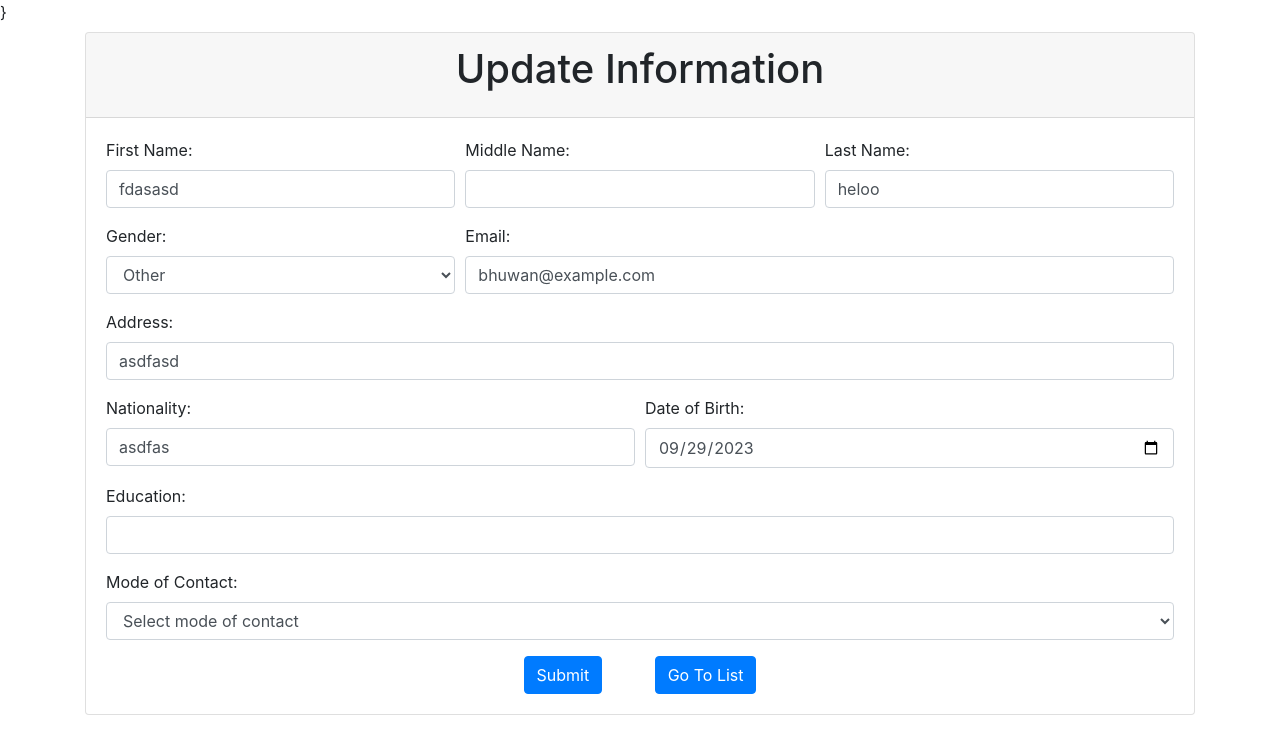
After one commit to prajwal-stha/technical-assessment-python, a Django app: page /form/modify/2/ in a window 1280 px wide. The commit adds this page. Shown: the top 754 px of the page. Run offline with Django 4.2, Linux system fonts and the light colour scheme; a user stored in the database is signed in; data comes from the database, SQL or seed files in the repository; both versions use the stored data as it was after the commit; some libraries are stand-ins or nearby versions.

Commit message:
added edit form created login check for superuser form list is dispalyed to the superuser only crud operation is created, update is not happening, need check onto it

```diff
--- a/hazesoft_form_core/forms.py
+++ b/hazesoft_form_core/forms.py
@@ -6,4 +6,4 @@ class HazeSoftForm(forms.ModelForm):
         model = HazeSoftFormModel
         fields = [
             'first_name', 'last_name',
-            'gender', 'address']
+            'gender', 'address', 'dob', 'nationality']
--- a/hazesoft_form_core/models.py
+++ b/hazesoft_form_core/models.py
@@ -16,6 +16,7 @@ class HazeSoftFormModel(TimeStampModel):
     last_name = models.CharField(max_length=100)
     gender = models.CharField(max_length=50)
     address = models.CharField(max_length=50)
+    email = models.CharField(max_length=100, default='bhuwan@example.com')
     nationality = models.CharField(max_length=50)
     dob = models.CharField(max_length=50, verbose_name='Date of Birth')
     education = models.CharField(max_length=50, verbose_name='Education')
--- a/hazesoft_form_core/views.py
+++ b/hazesoft_form_core/views.py
@@ -1,19 +1,19 @@
 """Only validated form is processed here"""
 
 from django.shortcuts import render
+from django.shortcuts import get_object_or_404
+
 
 from .models import HazeSoftFormModel
 from .forms import HazeSoftForm
 
 # Create your views here.
 def create_form(request):
-    print("IM here")
     print(request.POST)
     if request.method == "POST":
-        print("IM here 2")
         hazesoft_form = HazeSoftForm(request.POST)
         if hazesoft_form.is_valid():
-            print("IM here 3")
+            # HazeSoftFormModel(**request.POST).save()
             hazesoft_form.save()
             return True
     return False
@@ -25,8 +25,31 @@ def read_form(request, id: int=None):
         data = HazeSoftFormModel.objects.all().values()
     return data
 
-def update_form(request):
-    pass
+def update_form(request, item_id):
+    print('I am here')
+    print(item_id)
+    try:
+        item = HazeSoftFormModel.objects.get(id=item_id)
+        print('item i ', item)
+    except:
+        return False
 
-def delete_form(request):
-    pass
+    if request.method == 'POST':
+        print('I am here 2')
+        hazesoft_form = HazeSoftForm(request.POST, instance=item)
+        if hazesoft_form.is_valid():
+            hazesoft_form.save()
+            item = HazeSoftFormModel.objects.get(id=item_id)
+            print(f"---{item.email}")
+    else:
+        form = HazeSoftForm(instance=item)
+        print(f"My form  {form}")
+    return item
+
+
+def delete_form(request, item_id):
+    item = HazeSoftFormModel.objects.get(id=item_id)
+    if item:
+        item.delete()
+        return True
+    return False
--- a/hazesoft_form_front/urls.py
+++ b/hazesoft_form_front/urls.py
@@ -4,7 +4,9 @@ from django.urls import path
 from . import views
 
 urlpatterns = [
-    path("", views.form_view, name='form-view'),
+    path("create/", views.form_view, name='form-view'),
     path("save/", views.register_form, name='form-register'),
     path("list/", views.get_form, name='form-list'),
+    path("modify/<int:item_id>/", views.update_form, name='form-modify'),
+    path("delete/<int:item_id>/", views.remove_form, name='form-delete'),
 ]
--- a/hazesoft_form_front/views.py
+++ b/hazesoft_form_front/views.py
@@ -1,36 +1,47 @@
 from django.shortcuts import render, redirect
+from django.contrib import messages
+from django.contrib.auth.decorators import user_passes_test
+
 
 from hazesoft_form_core import views as core_views
-from django.contrib import messages
+from hazesoft_form_core import forms as core_forms
+
+from hazesoft_users.permissions import superuser_required
+
+def form_view(request):
+	form = core_forms.HazeSoftForm()
+	return render(request, "hazesoft_form_front/form.html", {'form': form})
 
 
-# create a function
-def form_view(request):
-	return render(request, "hazesoft_form_front/form.html")
-
 def register_form(request):
-	print(f"Hello {request.POST}")
 	is_created = core_views.create_form(request=request)
 	if is_created:
 		messages.success(request, 'Form created successfully')
 	else:
-		messages.warning(request, 'Form creation issues')
+		messages.warning(request, 'Form creation failed')
 	return redirect('form-view')
 
+@superuser_required
 def get_form(request):
-	# todo: validate user is superadmin or not
-	# todo: read is only allowed to superadmin user
-	# todo: get id as param
+	print("get form", request.user)
 	data = core_views.read_form(request=request, id=None)
-	return render(request, 'hazesoft_form_front/form_list.html', data)
+	return render(request, 'hazesoft_form_front/form_list.html', {'data': data})
 
+@superuser_required
+def update_form(request, item_id):
+	print("update form", request.user)
+	item = core_views.update_form(request=request, item_id=item_id)
+	return render(request, 'hazesoft_form_front/edit.html', {'item': item})
 
-def update_form(request):
-	# todo: validate user is superadmin or not
-	# todo: updating form value is only allowed to superadmin user
-	pass
-
-def remove_form(request):
-	# todo: validate user is superadmin or not
-	# todo: deletion is only allowed to superadmin user
-	pass
+@superuser_required
+def remove_form(request, item_id):
+	print("remove form", request.user)
+	if not item_id:
+		messages.warning(request, 'Item id is not provided')
+	try:
+		status = core_views.delete_form(request=request, item_id=item_id)
+		if status:
+			messages.success(request, f'Item with id {item_id} deleted succesfully')
+	except:
+		messages.error(request, 'Error deleting item')
+	return redirect('form-list')
--- /dev/null
+++ b/hazesoft_users/permissions.py
@@ -0,0 +1,10 @@
+from django.shortcuts import redirect
+from django.contrib import messages
+
+def superuser_required(view_func):
+    def wrapped_view(request, *args, **kwargs):
+        if not request.user.is_authenticated or not request.user.is_superuser:
+            messages.warning(request, 'Do login for access.')
+            return redirect('user-login')
+        return view_func(request, *args, **kwargs)
+    return wrapped_view
--- a/hazesoft_users/urls.py
+++ b/hazesoft_users/urls.py
@@ -5,4 +5,5 @@ from . import views
 
 urlpatterns = [
     path("login/", views.login_form_view, name='user-login'),
+    path("logout/", views.logout_view, name='user-logout'),
 ]
--- /dev/null
+++ b/requirements.txt
@@ -0,0 +1,5 @@
+asgiref==3.7.2
+Django==4.2.5
+sqlparse==0.4.4
+typing_extensions==4.8.0
+tzdata==2023.3
--- /dev/null
+++ b/templates/hazesoft_form_front/edit.html
@@ -0,0 +1,93 @@
+{% extends "base.html" %}
+
+{% block content %}
+    {% if messages %}
+        {{% for message in messages %}
+            <div class="alert alert-{{ message.tags}}">
+                {{ message }}
+            </div>
+        {% endfor %}
+    {% endif %}}
+
+    <div class="container mt-2">
+        <div class="card">
+            <div class="card-header">
+                <h1 class="card-title text-center">Update Information</h1>
+            </div>
+            <div class="card-body">
+                {% if item %}
+                    <form method="post" action="{% url 'form-modify' item.id %}">
+                        {% csrf_token %}
+                        <div class="form-row">
+                            <div class="form-group col-md-4">
+                                <label for="first_name">First Name:</label>
+                                <input value="{{ item.first_name}}" type="text" class="form-control" id="firstname" name="first_name" required>
+                            </div>
+                            <div class="form-group col-md-4">
+                                <label for="middle_name">Middle Name:</label>
+                                <input value="{{ item.middle_name}}" type="text" class="form-control" id="middlename" name="middle_name">
+                            </div>
+                            <div class="form-group col-md-4">
+                                <label for="last_name">Last Name:</label>
+                                <input value="{{ item.last_name}}" type="text" class="form-control" id="lastname" name="last_name" required>
+                            </div>
+                        </div>
+                        <!-- Gender and email section -->
+                        <div class="form-row">
+                            <div class="form-group col-md-4">
+                                <label for="gender">Gender:</label>
+                                <select id="gender" class="form-control" name="gender" required>
+                                    <option value="male" {% if item.gender == 'male' %}selected{% endif %}>Male</option>
+                                    <option value="female" {% if item.gender == 'female' %}selected{% endif %}>Female</option>
+                                    <option value="other" {% if item.gender == 'other' %}selected{% endif %}>Other</option>
+
+                                </select>
+                            </div>
+                            <div class="form-group col-md-8">
+                                <label for="email">Email:</label>
+                                <input value="{{ item.email  }}" type="email" class="form-control" id="email" name="email" required>
+                            </div>
+                        </div>
+                        <div class="form-group">
+                            <label for="address">Address:</label>
+                            <input value="{{ item.address }}" type="text" class="form-control" id="address" name="address" required>
+                        </div>
+                        <div class="form-row">
+                            <div class="form-group col-md-6">
+                                <label for="nationality">Nationality:</label>
+                                <input value="{{ item.nationality }}" type="text" class="form-control" id="nationality" name="nationality">
+                            </div>
+                            <div class="form-group col-md-6">
+                                <label for="dob">Date of Birth:</label>
+                                <input value="{{ item.dob }}" type="date" class="form-control" id="dob" name="dob" required>
+                            </div>
+                        </div>
+                        <div class="form-group">
+                            <label for="education">Education:</label>
+                            <input type="text" class="form-control" id="education" name="education">
+                        </div>
+                        <div class="form-group">
+                            <div class="form-group">
+                                <label for="contact-mode">Mode of Contact:</label>
+                                <select id="contact-mode" class="form-control" name="mode_of_contact" required>
+                                <option value="" selected disabled>Select mode of contact</option>
+                                <option value="email">Email</option>
+                                <option value="phone">Phone</option>
+                                </select>
+                            </div>
+                        </div>
+                        <div class="text-center">
+                            <button type="submit" class="btn btn-primary">Submit</button>
+                            <a href="{% url 'form-list' %}" class="btn btn-primary ml-5">Go To List</a>
+                        </div>
+                    </form>
+                {% else %}
+                    <div class="text-center">
+                        <p class="text-center">No item found</p>
+                        <a href="{% url 'form-list' %}" class="btn btn-primary">Go To List</a>
+                    </div>
+                {% endif %}
+            </div>
+        </div>
+    </div>
+{% endblock content %}
--- a/templates/hazesoft_form_front/form.html
+++ b/templates/hazesoft_form_front/form.html
@@ -74,7 +74,10 @@
                             </select>
                           </div>
                     </div>
-                    <button type="submit" class="btn btn-primary btn-block">Submit</button>
+                    <div class="text-center">
+                        <button type="submit" class="btn btn-primary">Submit</button>
+                        <a href="{% url 'form-list' %}" class="btn btn-primary ml-5">Go To List</a>
+                    </div>
                 </form>
             </div>
         </div>
```
Also changed, not shown: hazesoft_users/views.py (+19 -6 lines), templates/hazesoft_form_front/form_list.html (+51 -4 lines), templates/hazesoft_users/login.html (+13 -2 lines), README.md, db.sqlite3, hazesoft_form_core/migrations/0001_initial.py.
